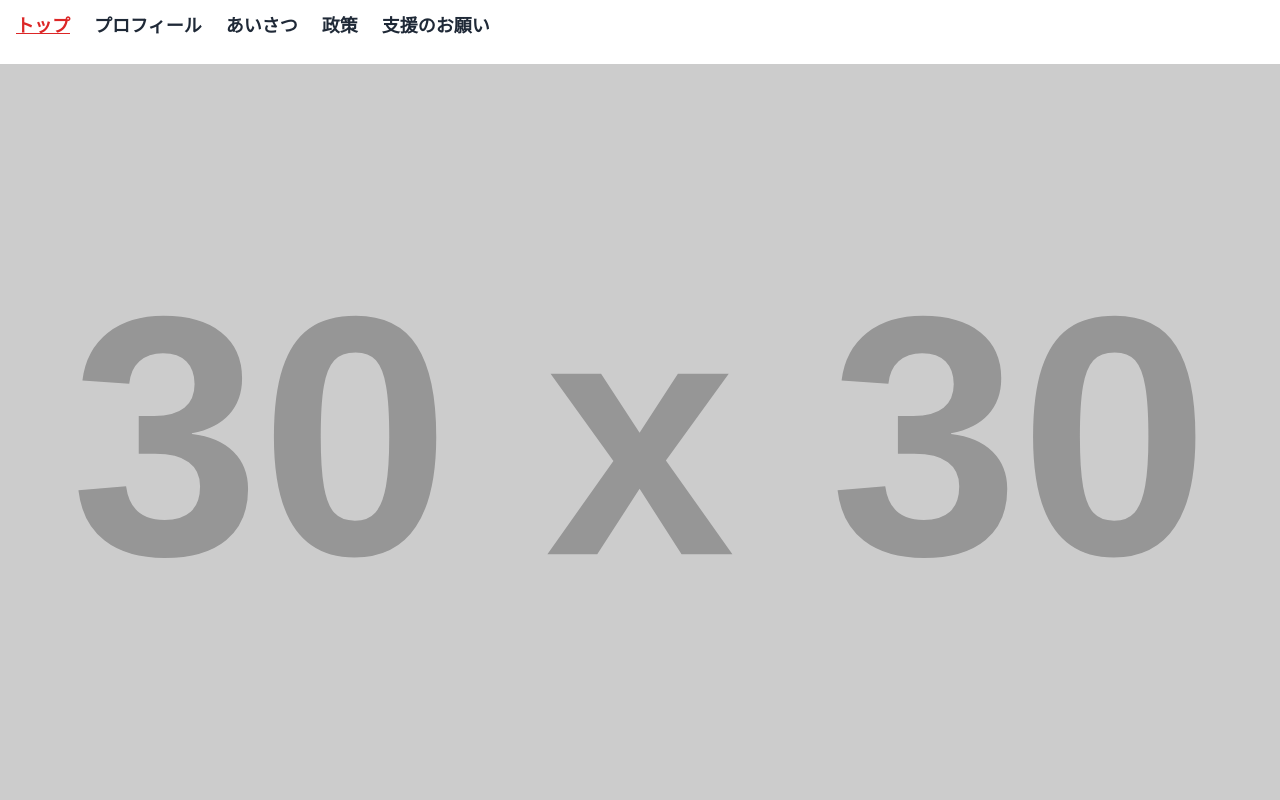
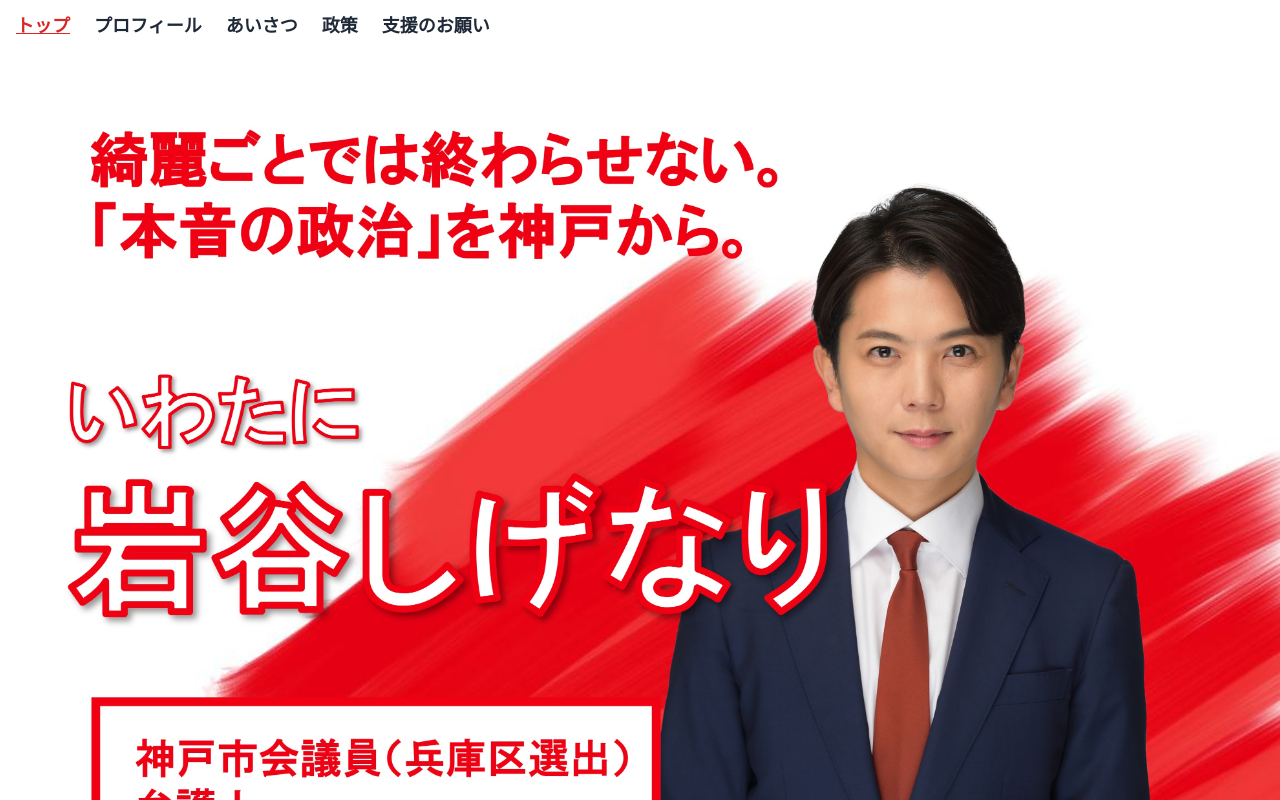
Before and after one commit to kaz-63/s_iwatani_hp_2025_04_10, a plain HTML site: page index.html in a window 1280 px wide. Drawn offline with nearby package versions, Linux system fonts and the light colour scheme; placeholder pictures from the web are drawn by us; a web font is replaced by a local one.

Commit message:
トップページ画像変更

```diff
--- a/index.html
+++ b/index.html
@@ -70,12 +70,7 @@
   </header>
 
   <!-- アニメーション領域 -->
-  <div id="app" class="relative w-screen min-h-screen pt-[64px] sm:pt-[64px] overflow-hidden">
-      <img
-        src="https://placehold.jp/30px/646464/ffffff/1980x1080.jpg?text=トップ画像準備中"
-        alt="トップ画像準備中"
-        class="w-screen min-h-screen sm:h-[60vh] md:h-[80vh] object-cover"
-      />
+  <!-- <div id="app" class="relative w-screen min-h-screen pt-[64px] sm:pt-[64px]"> -->
 
     <!-- キャッチコピー -->
     <!-- <div id="catchphrase" class="absolute text-gray-800 text-center font-semibold space-y-4 z-10 text-shadow">
@@ -95,6 +90,22 @@
         弁護士 &nbsp;
       </p>
     </div> -->
+  <!-- </div> -->
+
+  <div id="app" class="relative pt-[64px] sm:pt-[64px] overflow-hidden">
+    <picture>
+      <!-- スマホ（〜639px）専用 -->
+      <source
+        srcset="assets/images/top_image_mobile.jpg"
+        media="(max-width: 639px)"
+      />
+      <!-- PC（640px〜） -->
+      <img
+        src="assets/images/top_image_pc.jpg"
+        alt="トップ画像"
+        class="mx-auto max-w-full  md:min-h-screen  sm:h-[80vh] sm:object-cover"
+      />
+    </picture>
   </div>
 
   <div class="bg-gray-200 py-12">
@@ -167,8 +178,6 @@
     </div>
 
   </div>
-
-
 
   <footer class="bg-gray-900 text-white text-sm mt-0">
 
```
Also changed, not shown: assets/images/top_image_mobile.jpg (added), assets/images/top_image_pc.jpg (added).
